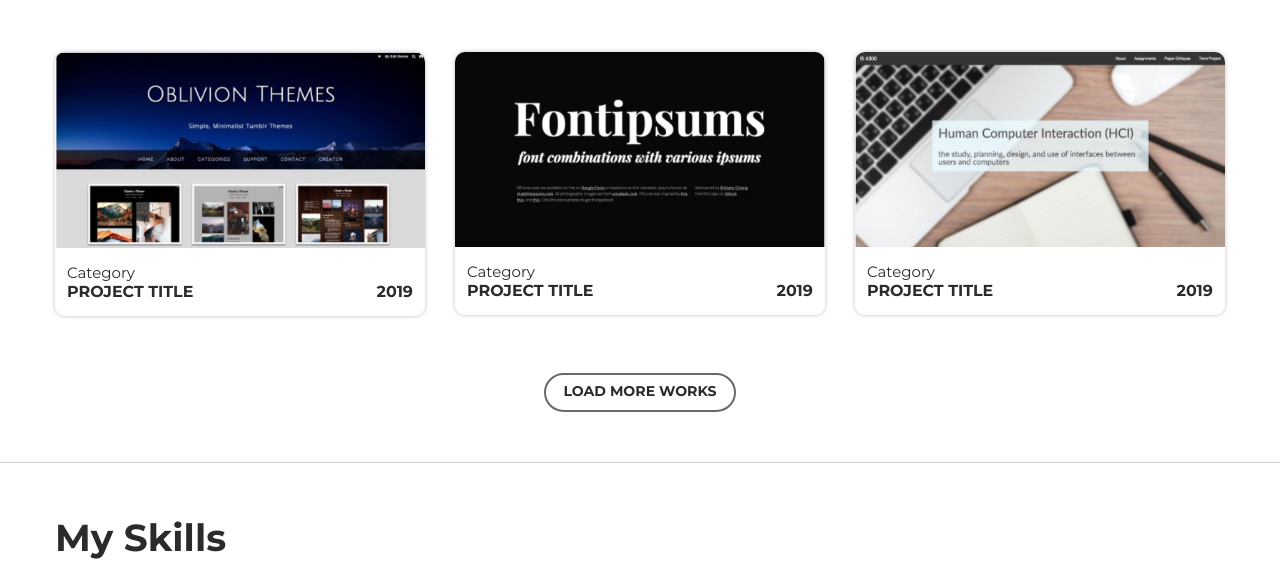
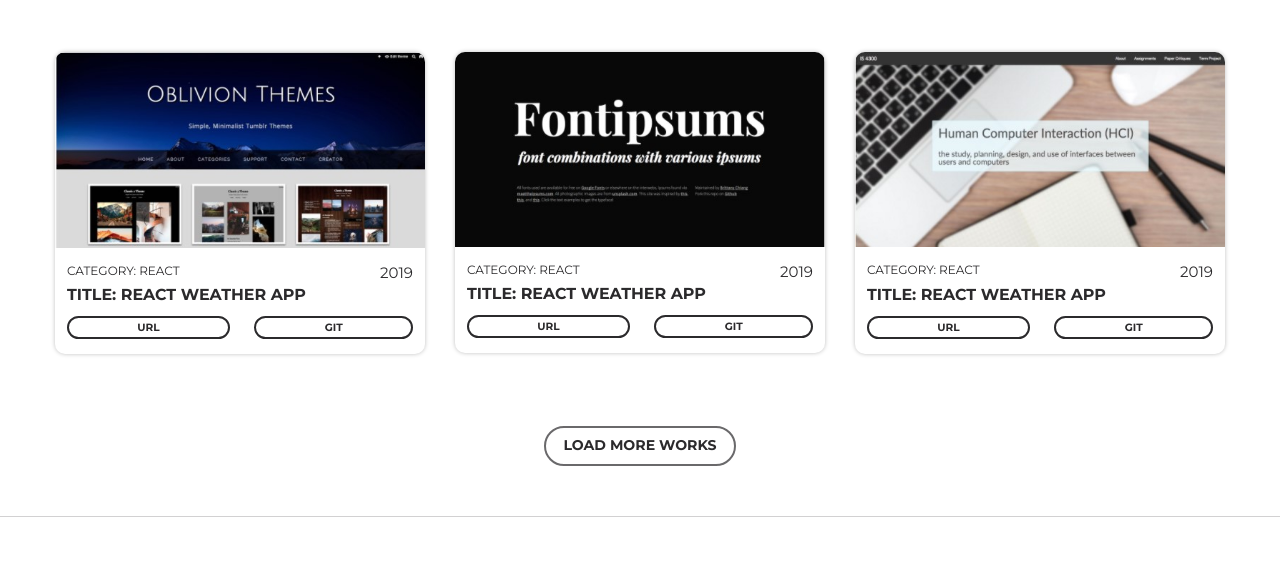
Before and after one commit to BohdanShaban/BohdanShaban.github.io, a website built with webpack: page index.html in a window 1280 px wide. Shown: the part 758-1324 px from the top of the page. Built offline with nearby package versions, Linux system fonts and the light colour scheme.

Commit message:
Btns under Each Work were Added

```diff
--- a/css/blocks/btns.less
+++ b/css/blocks/btns.less
@@ -44,8 +44,13 @@
         border-width: 2px;
     }
 
-    &--work {
-        padding: .50rem 1.4rem;
+    &--link_or_git {
+
+        padding: .4em .6em;
+
+        font-size: .60rem;
+        font-weight: 700;
+        border-width: 1.5px;
 
         margin: 0 1rem;
         text-decoration: none;
@@ -55,21 +60,13 @@
         transition: background-color .2s linear,color .2s linear;
         cursor: pointer;
 
-        font-size: .80rem;
         color: #2B2A2C;
         text-transform: uppercase;
-        font-weight: 700;
 
         &:hover {
             background-color: @black;
             box-shadow: 2px 2px 10px fade(#000, 24%);
             color: @white;
         }
-
-        &.active { // !!! WithOut Space
-            background-color: @black;
-            box-shadow: 2px 2px 10px fade(#000, 24%);
-            color: @white;
-        }
     }
 }
--- a/css/blocks/portflolio.less
+++ b/css/blocks/portflolio.less
@@ -3,7 +3,7 @@
 .portfolio {
     display: flex;
     flex-wrap: wrap;
-    margin: 0 -1rem 2.8rem;
+    margin: 0 -1rem 3.8rem;
 }
 
 .portfolio__col {
--- a/css/blocks/work.less
+++ b/css/blocks/work.less
@@ -23,7 +23,13 @@
     padding: 1rem 0.8rem;
 }
 
-.work__cat {
+.work__categ__and__date{
+    display: flex;
+    justify-content: space-between;
+    //margin-bottom: 2px;
+}
+
+.work__categ {
     margin-bottom: 0.5rem;
 
     font-size: .8rem;
@@ -35,8 +41,40 @@
     display: flex;
     justify-content: space-between;
 
+    margin-bottom: 12px;
+
     font-size: 1.06rem;
     color: @black;
     text-transform: uppercase;
     font-weight: 700;
 }
+
+.work__btns {
+    display: flex;
+    justify-content: space-between;
+}
+
+.work__btns__link {
+    padding: .3em 6.5em;
+
+    font-size: .70rem;
+    font-weight: 700;
+    border-width: 1.5px;
+
+    // margin: 0 1rem;
+    text-decoration: none;
+
+    border: 2px solid #2B2A2C;
+    border-radius: 20px;
+    transition: background-color .2s linear,color .2s linear;
+    cursor: pointer;
+
+    color: #2B2A2C;
+    text-transform: uppercase;
+
+    &:hover {
+        background-color: @black;
+        box-shadow: 2px 2px 10px fade(#000, 24%);
+        color: @white;
+    }
+}
--- a/index.html
+++ b/index.html
@@ -16,10 +16,7 @@
     <link href="https://fonts.googleapis.com/css2?family=Montserrat:ital,wght@0,300;0,400;0,700;1,300&display=swap" rel="stylesheet">
     <link rel="stylesheet" href="css/libs/animate.css">
 
-    <link
-        rel="stylesheet"
-        href="https://cdnjs.cloudflare.com/ajax/libs/animate.css/4.1.1/animate.min.css"
-    />
+    <link rel="stylesheet" href="https://cdnjs.cloudflare.com/ajax/libs/animate.css/4.1.1/animate.min.css"/>
 
 
     <title> My Portfolio </title>
@@ -129,11 +126,20 @@
 
                     <img class="work__image" src="img/work_example.jpg" alt="">
                     <div class="work__content">
-                        <div class="work__categ">Category</div>
-                        <div class="work__title">
-                            Project title
+                        <div class="work__categ__and__date">
+                            <div class="work__categ">Category: React</div>
                             <time class="work__date" datetime="2019-11-22 19:00">2019</time>
                         </div>
+
+                        <div class="work__title">
+                            Title: React Weather App
+                        </div>
+
+                        <div class="work__btns">
+                            <a class="work__btns__link" href="#" target="_blank"> URL</a>
+                            <a class="work__btns__link" href="#" target="_blank"> Git</a>
+                        </div>
+
                     </div>
                 </div>
             </div> <!-- /.portfolio__col -->
@@ -144,11 +150,20 @@
 
                     <img class="work__image" src="img/work_example_2.jpg" alt="">
                     <div class="work__content">
-                        <div class="work__categ">Category</div>
-                        <div class="work__title">
-                            Project title
+                        <div class="work__categ__and__date">
+                            <div class="work__categ">Category: React</div>
                             <time class="work__date" datetime="2019-11-22 19:00">2019</time>
                         </div>
+
+                        <div class="work__title">
+                            Title: React Weather App
+                        </div>
+
+                        <div class="work__btns">
+                            <a class="work__btns__link" href="#" target="_blank"> URL</a>
+                            <a class="work__btns__link" href="#" target="_blank"> Git</a>
+                        </div>
+
                     </div>
                 </div>
             </div> <!-- /.portfolio__col -->
@@ -159,11 +174,20 @@
 
                     <img class="work__image" src="img/work_example_3.jpg" alt="">
                     <div class="work__content">
-                        <div class="work__categ">Category</div>
-                        <div class="work__title">
-                            Project title
+                        <div class="work__categ__and__date">
+                            <div class="work__categ">Category: React</div>
                             <time class="work__date" datetime="2019-11-22 19:00">2019</time>
                         </div>
+
+                        <div class="work__title">
+                            Title: React Weather App
+                        </div>
+
+                        <div class="work__btns">
+                            <a class="work__btns__link" href="#" target="_blank"> URL</a>
+                            <a class="work__btns__link" href="#" target="_blank"> Git</a>
+                        </div>
+
                     </div>
                 </div>
             </div> <!-- /.portfolio__col -->
```
Also changed, not shown: css/main_style.css.
